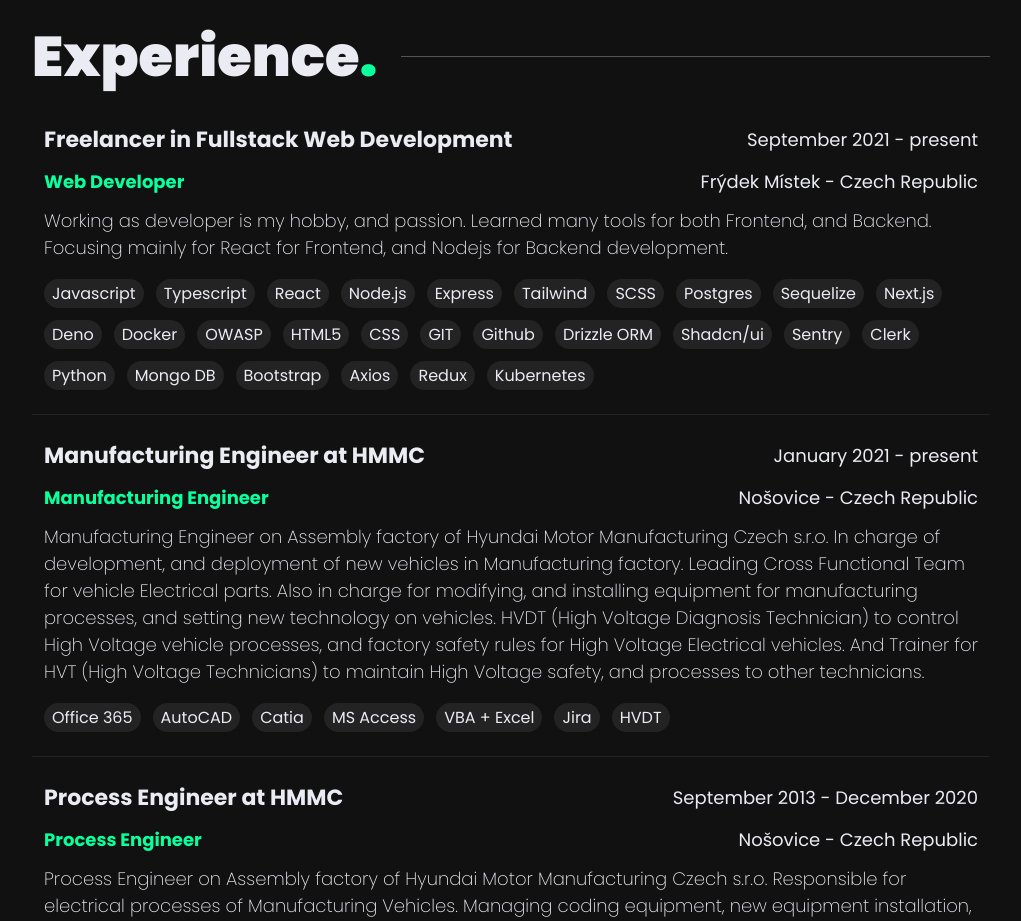
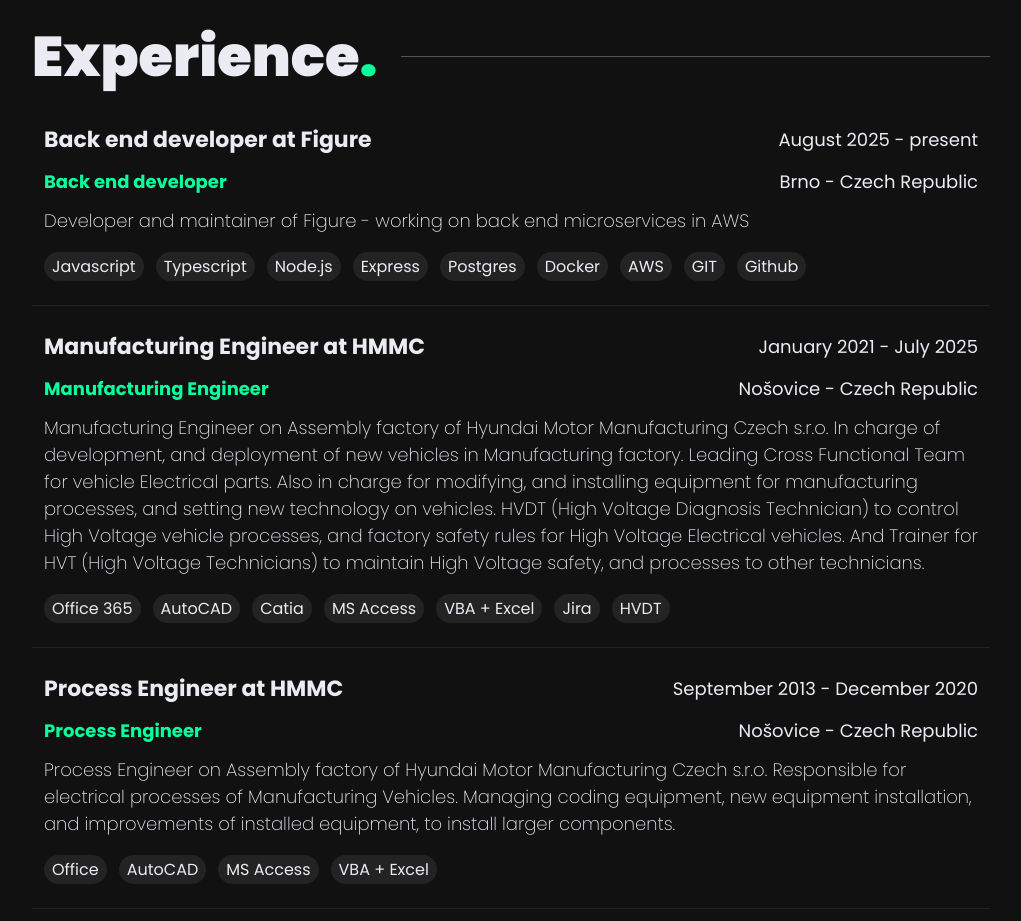
Before and after one commit to Daniel88dev/my-homepage, a Next.js app: page / in a window 1280 px wide. Shown: the part 6360-7281 px from the top of the page, without its empty margins (159-1180 px from the left). Built offline with nearby package versions, Linux system fonts and the light colour scheme.

Commit message:
Update critical dependencies and added Employment change

```diff
--- a/components/home/experience/Experience.tsx
+++ b/components/home/experience/Experience.tsx
@@ -14,46 +14,28 @@
 
 const experience = [
   {
-    title: "Freelancer in Fullstack Web Development",
-    position: "Web Developer",
-    time: "September 2021 - present",
-    location: "Frýdek Místek - Czech Republic",
+    title: "Back end developer at Figure",
+    position: "Back end developer",
+    time: "August 2025 - present",
+    location: "Brno - Czech Republic",
     description:
-      "Working as developer is my hobby, and passion. Learned many tools for both Frontend, and Backend. Focusing mainly for React for Frontend, and Nodejs for Backend development.",
+      "Developer and maintainer of Figure - working on back end microservices in AWS",
     tech: [
       "Javascript",
       "Typescript",
-      "React",
       "Node.js",
       "Express",
-      "Tailwind",
-      "SCSS",
       "Postgres",
-      "Sequelize",
-      "Next.js",
-      "Deno",
       "Docker",
-      "OWASP",
-      "HTML5",
-      "CSS",
+      "AWS",
       "GIT",
       "Github",
-      "Drizzle ORM",
-      "Shadcn/ui",
-      "Sentry",
-      "Clerk",
-      "Python",
-      "Mongo DB",
-      "Bootstrap",
-      "Axios",
-      "Redux",
-      "Kubernetes",
     ],
   },
   {
     title: "Manufacturing Engineer at HMMC",
     position: "Manufacturing Engineer",
-    time: "January 2021 - present",
+    time: "January 2021 - July 2025",
     location: "Nošovice - Czech Republic",
     description:
       "Manufacturing Engineer on Assembly factory of Hyundai Motor Manufacturing Czech s.r.o. In charge of development, and deployment of new vehicles in Manufacturing factory. Leading Cross Functional Team for vehicle Electrical parts. Also in charge for modifying, and installing equipment for manufacturing processes, and setting new technology on vehicles. HVDT (High Voltage Diagnosis Technician) to control High Voltage vehicle processes, and factory safety rules for High Voltage Electrical vehicles. And Trainer for HVT (High Voltage Technicians) to maintain High Voltage safety, and processes to other technicians.",
--- a/package.json
+++ b/package.json
@@ -10,7 +10,7 @@
   },
   "dependencies": {
     "@sentry/nextjs": "^8.27.0",
-    "@types/node": "18.14.2",
+    "@types/node": "24.1.0",
     "@types/react": "18.0.28",
     "@types/react-dom": "18.0.11",
     "@vercel/analytics": "^1.1.2",
```
Also changed, not shown: 1 other file (tests, documents, lock files or other folders).
